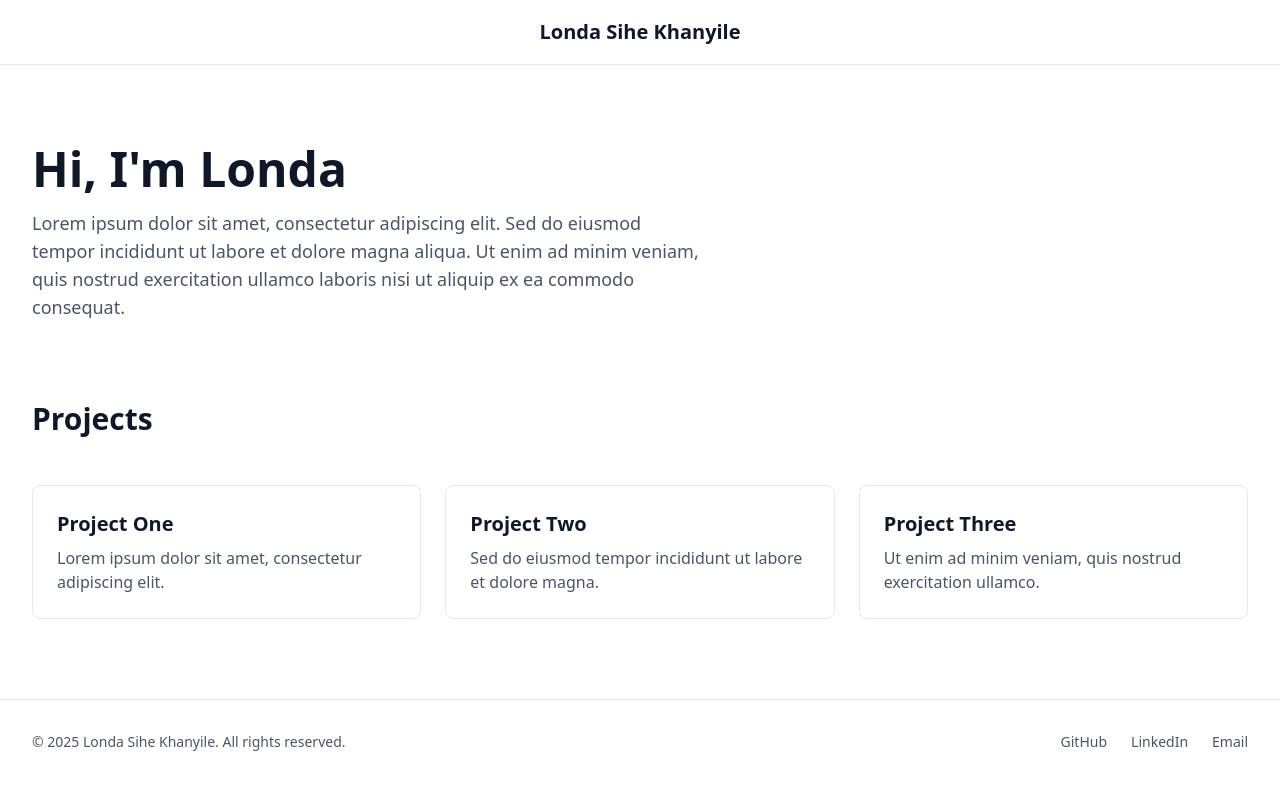
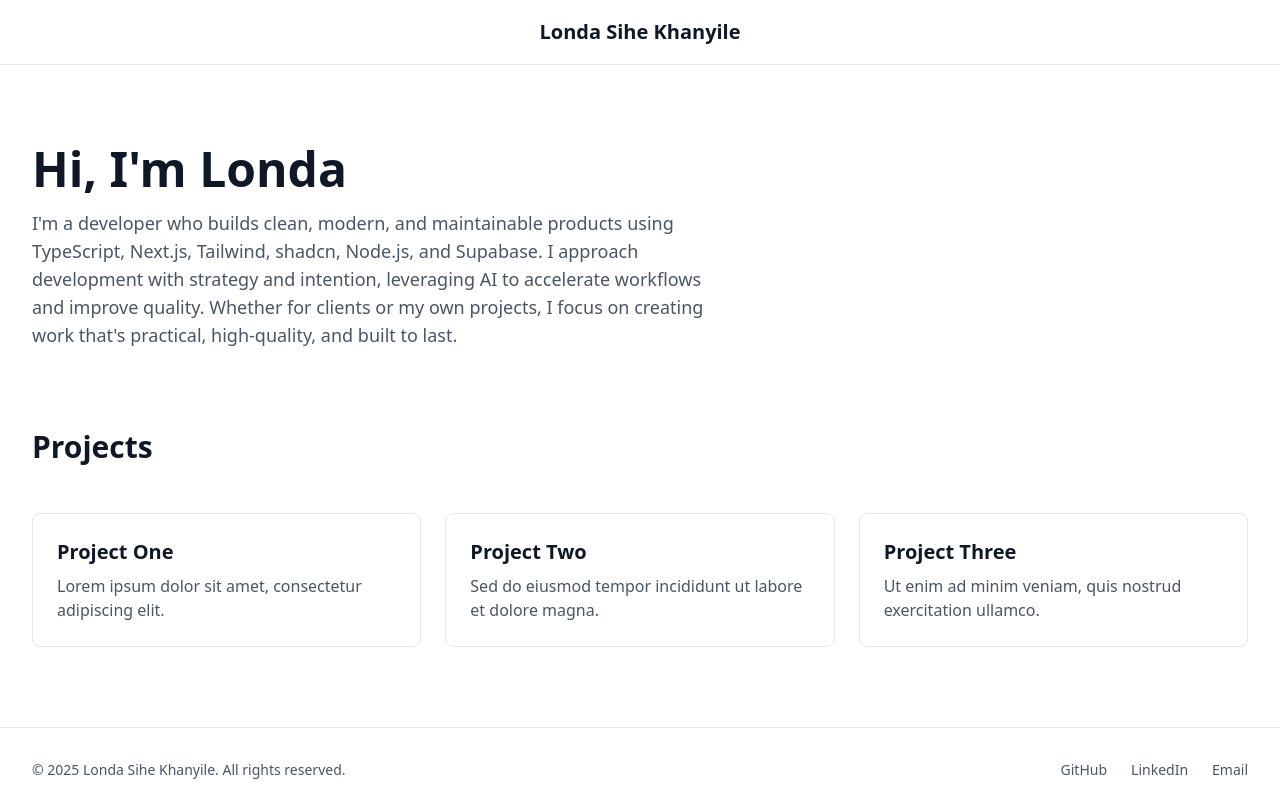
Before and after one commit to LondaKhanyile/londa-portfolio, a Next.js app: page / in a window 1280 px wide. Built offline with nearby package versions, Linux system fonts and the light colour scheme.

Commit message:
feat: update hero bio with personal developer/founder description

```diff
--- a/src/components/Hero/Hero.tsx
+++ b/src/components/Hero/Hero.tsx
@@ -28,10 +28,12 @@ export default function Hero() {
           Hi, I&apos;m Londa
         </h1>
         <p className="max-w-2xl text-lg text-gray-600">
-          Lorem ipsum dolor sit amet, consectetur adipiscing elit. Sed do eiusmod
-          tempor incididunt ut labore et dolore magna aliqua. Ut enim ad minim
-          veniam, quis nostrud exercitation ullamco laboris nisi ut aliquip ex ea
-          commodo consequat.
+          I&apos;m a developer who builds clean, modern, and
+          maintainable products using TypeScript, Next.js, Tailwind, shadcn,
+          Node.js, and Supabase. I approach development with strategy and
+          intention, leveraging AI to accelerate workflows and improve quality.
+          Whether for clients or my own projects, I focus on creating work
+          that&apos;s practical, high-quality, and built to last.
         </p>
       </div>
 
```
